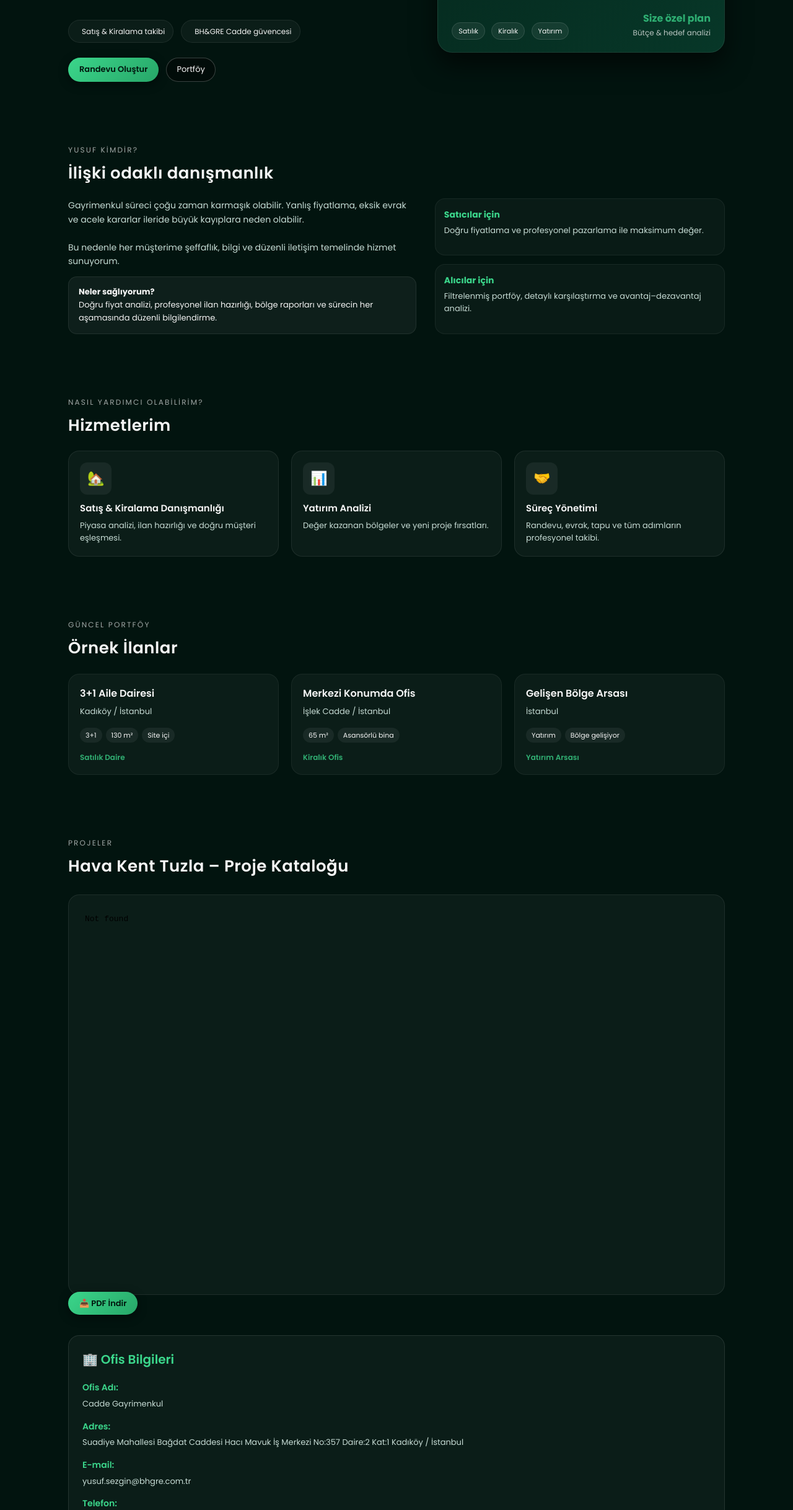
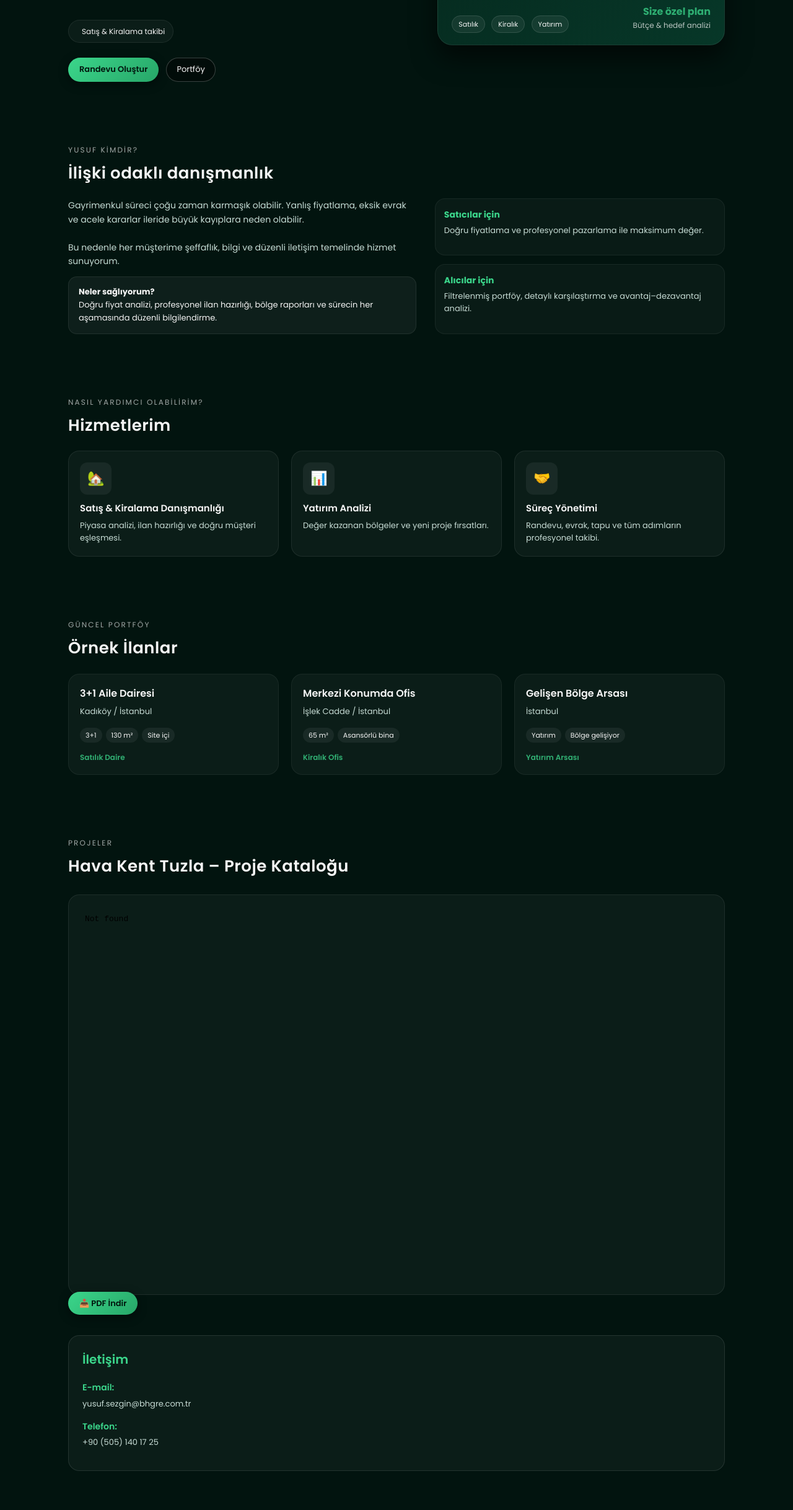
Before and after one commit to musasar/yusuf-sezgin, a plain HTML site: page index.html in a window 1280 px wide. Shown: the part 364-2800 px from the top of the page at 62% size. Drawn offline with Linux system fonts and the light colour scheme.

Commit message:
ghgre iptal

```diff
--- a/index.html
+++ b/index.html
@@ -290,7 +290,7 @@
     <div class="mobile-menu-btn" onclick="toggleMenu()">☰</div>
 
     <div class="nav-cta">
-      <a class="btn-outline" href="https://www.instagram.com/yusuf.bhgre_/" target="_blank">Instagram</a>
+      <a class="btn-outline" href="https://www.instagram.com/yusufsezginemlak/" target="_blank">Instagram</a>
     </div>
   </nav>
 
@@ -315,7 +315,6 @@
 
       <div class="hero-highlights">
         <div class="hero-chip"><span class="hero-chip-dot"></span> Satış & Kiralama takibi</div>
-        <div class="hero-chip"><span class="hero-chip-dot"></span> BH&GRE Cadde güvencesi</div>
       </div>
 
       <div style="display:flex; gap:12px; flex-wrap:wrap;">
@@ -334,7 +333,6 @@
         <div>
           <div class="agent-name">Yusuf</div>
           <div class="agent-role">Gayrimenkul Danışmanı</div>
-          <div class="agent-company">BH&GRE Cadde</div>
           <div class="agent-badge"><span class="badge-pill">İstanbul Danışmanlık</span></div>
         </div>
       </div>
@@ -582,20 +580,7 @@
   </a>
 
   <div class="office-box">
-    <div class="office-title">🏢 Ofis Bilgileri</div>
-
-    <div class="office-row">
-      <span class="office-label">Ofis Adı:</span>
-      <span class="office-value">Cadde Gayrimenkul</span>
-    </div>
-
-    <div class="office-row">
-      <span class="office-label">Adres:</span>
-      <span class="office-value">
-        Suadiye Mahallesi Bağdat Caddesi Hacı Mavuk İş Merkezi No:357
-        Daire:2 Kat:1 Kadıköy / İstanbul
-      </span>
-    </div>
+    <div class="office-title">İletişim</div>
 
     <div class="office-row">
       <span class="office-label">E-mail:</span>
@@ -668,10 +653,7 @@
         Sizin için en hızlı iletişim kanalları:
       </p>
 
-      <a href="https://www.instagram.com/yusuf.bhgre_/" target="_blank" class="contact-pill">@yusuf.bhgre_</a>
-      <br><br>
-
-      <a href="https://www.instagram.com/bhgre_cadde/" target="_blank" class="contact-pill">@bhgre_cadde</a>
+      <a href="https://www.instagram.com/yusufsezginemlak/" target="_blank" class="contact-pill">@yusufsezginemlak</a>
       <br><br>
 
       <a href="https://wa.me/905051401725" target="_blank" class="btn" style="margin-top:10px;">
```
